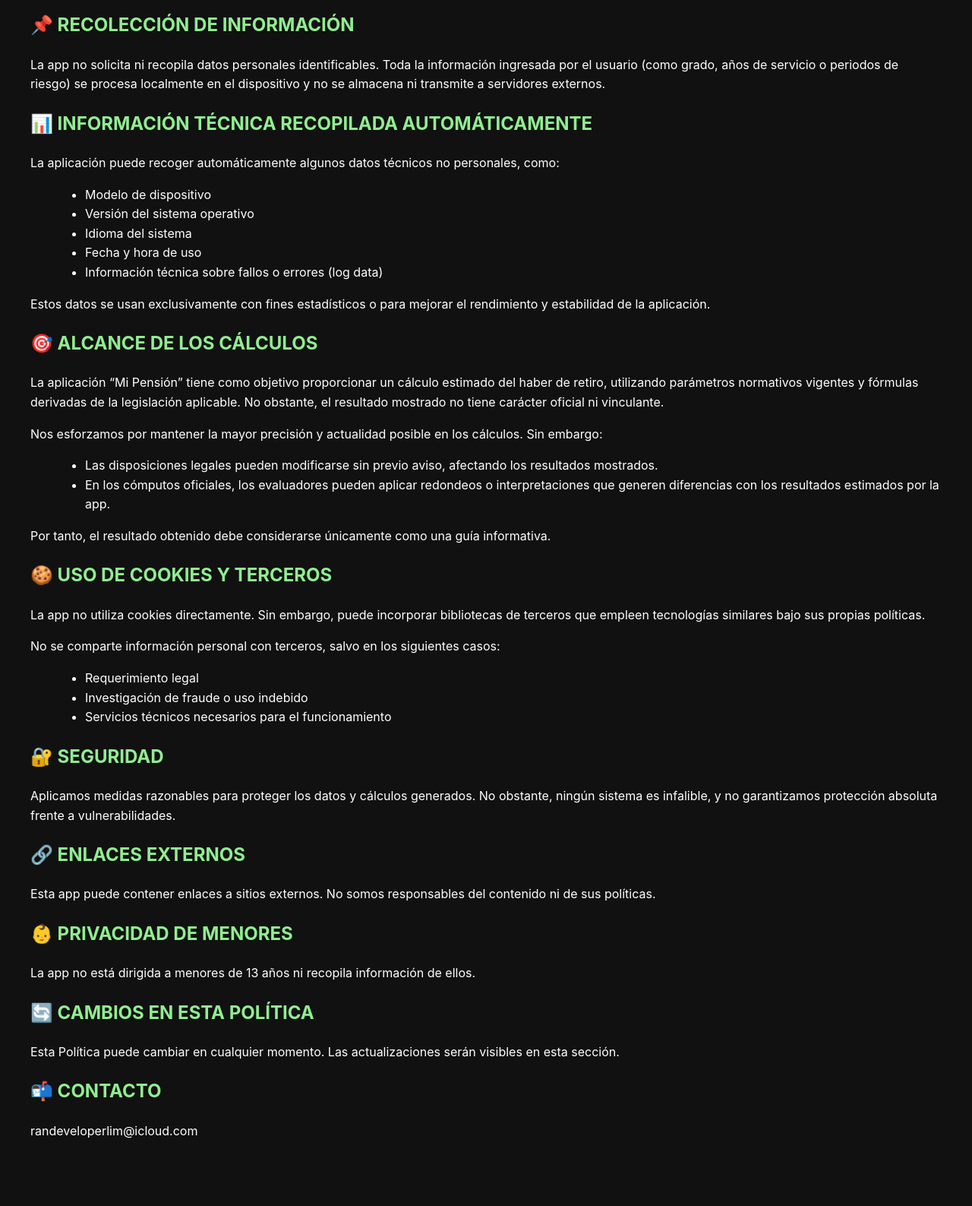
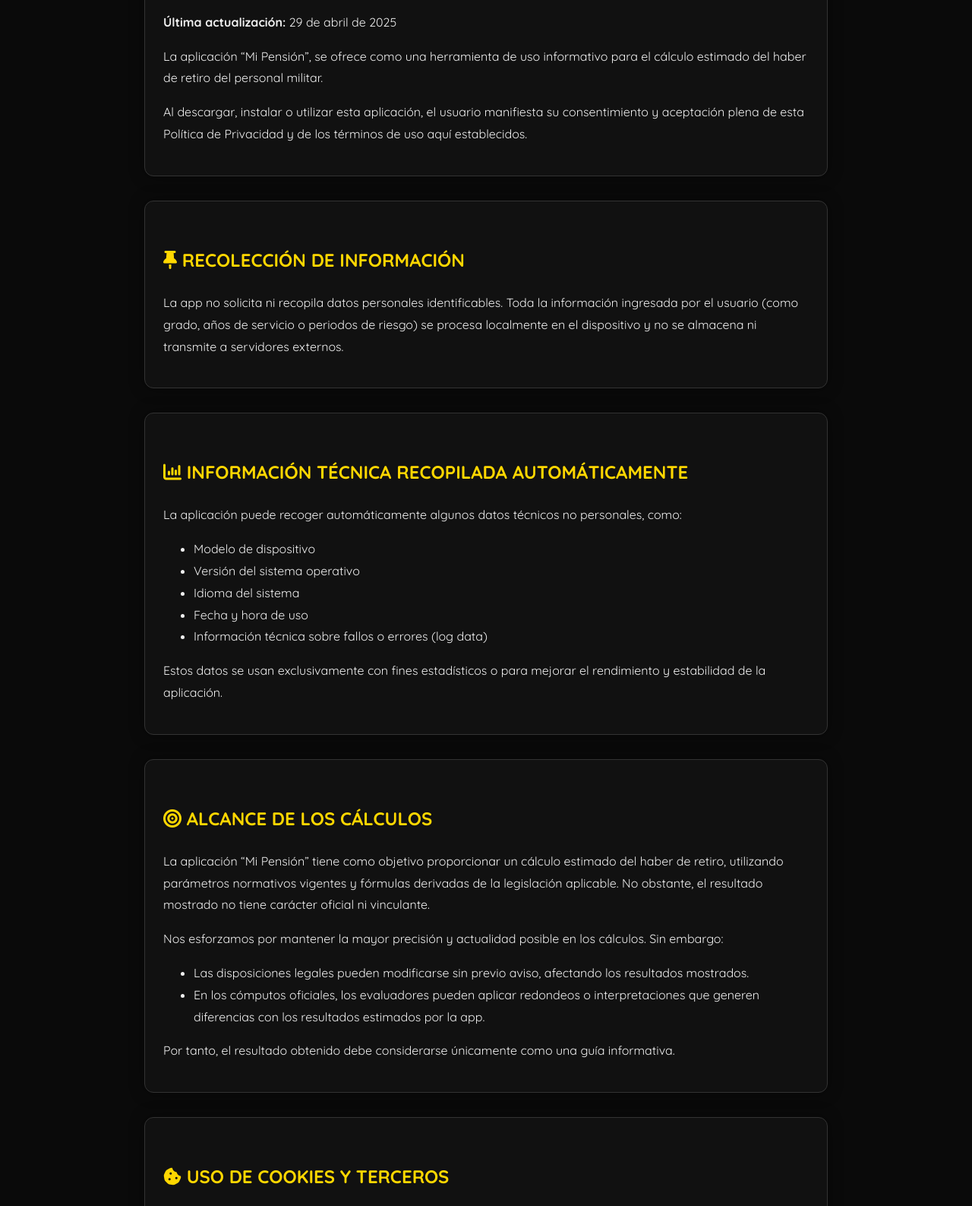
Before and after one commit to RanDeveloperLiM/politica-mi-pension, a plain HTML site: page index.html in a window 1280 px wide. Shown: the part 274-1861 px from the top of the page at 76% size. Before the commit the page ends 1831 px from the top, so only its background shows below. Drawn offline with Linux system fonts and the light colour scheme.

Commit message:
Add files via upload

```diff
--- a/index.html
+++ b/index.html
@@ -1,37 +1,77 @@
+
 <!DOCTYPE html>
 <html lang="es">
 <head>
     <meta charset="UTF-8">
+    <meta name="viewport" content="width=device-width, initial-scale=1.0">
     <title>Política de Privacidad - Mi Pensión</title>
+    <link href="https://fonts.googleapis.com/css2?family=Quicksand:wght@400;600;700&display=swap" rel="stylesheet">
+    <link href="https://cdnjs.cloudflare.com/ajax/libs/font-awesome/6.5.0/css/all.min.css" rel="stylesheet">
     <style>
         body {
-            font-family: -apple-system, BlinkMacSystemFont, sans-serif;
-            background-color: #111;
-            color: #fff;
+            background-color: #0a0a0a;
+            color: #f0f0f0;
+            font-family: 'Quicksand', sans-serif;
+            line-height: 1.8;
+            margin: 0;
             padding: 2rem;
-            line-height: 1.6;
+            max-width: 900px;
+            margin-left: auto;
+            margin-right: auto;
         }
         h1, h2 {
-            color: #90ee90;
+            color: #FFD700;
+            margin-top: 2rem;
+        }
+        .section {
+            background-color: #111;
+            border: 1px solid #333;
+            border-radius: 12px;
+            padding: 1.5rem;
+            margin-bottom: 2rem;
+            box-shadow: 0 0 20px rgba(0,0,0,0.4);
         }
         ul {
-            margin-left: 2rem;
+            margin-top: 0.5rem;
+            margin-bottom: 0.5rem;
+        }
+        .logo {
+            text-align: center;
+            margin-bottom: 2rem;
+        }
+        .logo img {
+            height: 80px;
+        }
+        footer {
+            text-align: center;
+            font-size: 0.9rem;
+            color: #999;
+            margin-top: 3rem;
+        }
+        a {
+            color: #90ee90;
         }
     </style>
 </head>
 <body>
-    <h1>🛡️ POLÍTICA DE PRIVACIDAD</h1>
+    <div class="logo">
+        <img src="https://randeveloperlim.github.io/politica-mi-pension/logo.png" alt="Logo Mi Pensión">
+    </div>
 
+    <div class="section">
+        <h1><i class="fa-solid fa-shield-halved"></i> POLÍTICA DE PRIVACIDAD</h1>
         <p><strong>Última actualización:</strong> 29 de abril de 2025</p>
+        <p>La aplicación “Mi Pensión”, se ofrece como una herramienta de uso informativo para el cálculo estimado del haber de retiro del personal militar.</p>
+        <p>Al descargar, instalar o utilizar esta aplicación, el usuario manifiesta su consentimiento y aceptación plena de esta Política de Privacidad y de los términos de uso aquí establecidos.</p>
+    </div>
 
-    <p>La aplicación “Mi Pensión”, se ofrece como una herramienta de uso informativo para el cálculo estimado del haber de retiro del personal militar.</p>
+    <div class="section">
+        <h2><i class="fa-solid fa-thumbtack"></i> RECOLECCIÓN DE INFORMACIÓN</h2>
+        <p>La app no solicita ni recopila datos personales identificables. Toda la información ingresada por el usuario (como grado, años de servicio o periodos de riesgo) se procesa localmente en el dispositivo y no se almacena ni transmite a servidores externos.</p>
+    </div>
 
-    <p>Al descargar, instalar o utilizar esta aplicación, el usuario manifiesta su consentimiento y aceptación plena de esta Política de Privacidad y de los términos de uso aquí establecidos.</p>
-
-    <h2>📌 RECOLECCIÓN DE INFORMACIÓN</h2>
-    <p>La app no solicita ni recopila datos personales identificables. Toda la información ingresada por el usuario (como grado, años de servicio o periodos de riesgo) se procesa localmente en el dispositivo y no se almacena ni transmite a servidores externos.</p>
-
-    <h2>📊 INFORMACIÓN TÉCNICA RECOPILADA AUTOMÁTICAMENTE</h2>
+    <div class="section">
+        <h2><i class="fa-solid fa-chart-column"></i> INFORMACIÓN TÉCNICA RECOPILADA AUTOMÁTICAMENTE</h2>
         <p>La aplicación puede recoger automáticamente algunos datos técnicos no personales, como:</p>
         <ul>
             <li>Modelo de dispositivo</li>
@@ -41,40 +81,57 @@
             <li>Información técnica sobre fallos o errores (log data)</li>
         </ul>
         <p>Estos datos se usan exclusivamente con fines estadísticos o para mejorar el rendimiento y estabilidad de la aplicación.</p>
+    </div>
 
-    <h2>🎯 ALCANCE DE LOS CÁLCULOS</h2>
+    <div class="section">
+        <h2><i class="fa-solid fa-bullseye"></i> ALCANCE DE LOS CÁLCULOS</h2>
         <p>La aplicación “Mi Pensión” tiene como objetivo proporcionar un cálculo estimado del haber de retiro, utilizando parámetros normativos vigentes y fórmulas derivadas de la legislación aplicable. No obstante, el resultado mostrado no tiene carácter oficial ni vinculante.</p>
-
         <p>Nos esforzamos por mantener la mayor precisión y actualidad posible en los cálculos. Sin embargo:</p>
         <ul>
             <li>Las disposiciones legales pueden modificarse sin previo aviso, afectando los resultados mostrados.</li>
             <li>En los cómputos oficiales, los evaluadores pueden aplicar redondeos o interpretaciones que generen diferencias con los resultados estimados por la app.</li>
         </ul>
         <p>Por tanto, el resultado obtenido debe considerarse únicamente como una guía informativa.</p>
+    </div>
 
-    <h2>🍪 USO DE COOKIES Y TERCEROS</h2>
+    <div class="section">
+        <h2><i class="fa-solid fa-cookie-bite"></i> USO DE COOKIES Y TERCEROS</h2>
         <p>La app no utiliza cookies directamente. Sin embargo, puede incorporar bibliotecas de terceros que empleen tecnologías similares bajo sus propias políticas.</p>
-
         <p>No se comparte información personal con terceros, salvo en los siguientes casos:</p>
         <ul>
             <li>Requerimiento legal</li>
             <li>Investigación de fraude o uso indebido</li>
             <li>Servicios técnicos necesarios para el funcionamiento</li>
         </ul>
+    </div>
 
-    <h2>🔐 SEGURIDAD</h2>
+    <div class="section">
+        <h2><i class="fa-solid fa-lock"></i> SEGURIDAD</h2>
         <p>Aplicamos medidas razonables para proteger los datos y cálculos generados. No obstante, ningún sistema es infalible, y no garantizamos protección absoluta frente a vulnerabilidades.</p>
+    </div>
 
-    <h2>🔗 ENLACES EXTERNOS</h2>
+    <div class="section">
+        <h2><i class="fa-solid fa-link"></i> ENLACES EXTERNOS</h2>
         <p>Esta app puede contener enlaces a sitios externos. No somos responsables del contenido ni de sus políticas.</p>
+    </div>
 
-    <h2>👶 PRIVACIDAD DE MENORES</h2>
+    <div class="section">
+        <h2><i class="fa-solid fa-child"></i> PRIVACIDAD DE MENORES</h2>
         <p>La app no está dirigida a menores de 13 años ni recopila información de ellos.</p>
+    </div>
 
-    <h2>🔄 CAMBIOS EN ESTA POLÍTICA</h2>
+    <div class="section">
+        <h2><i class="fa-solid fa-rotate"></i> CAMBIOS EN ESTA POLÍTICA</h2>
         <p>Esta Política puede cambiar en cualquier momento. Las actualizaciones serán visibles en esta sección.</p>
+    </div>
 
-    <h2>📬 CONTACTO</h2>
-    <p>randeveloperlim@icloud.com</p>
+    <div class="section">
+        <h2><i class="fa-solid fa-envelope"></i> CONTACTO</h2>
+        <p><a href="mailto:randeveloperlim@icloud.com">randeveloperlim@icloud.com</a></p>
+    </div>
+
+    <footer>
+        &copy; 2025 RanDeveloperLiM · Todos los derechos reservados.
+    </footer>
 </body>
 </html>
```
Lines whose indentation alone changed are shown as unchanged.
